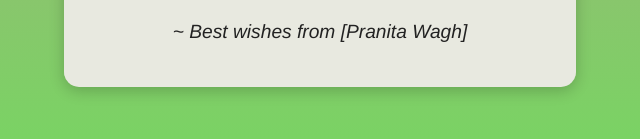
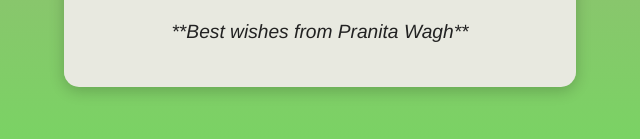
Before and after one commit to Pranita-10/Ganpati-Bappa, a plain HTML site: page index.html in a window 1280 px wide. Shown: the part 687-826 px from the top of the page, 320-960 px from the left. Drawn offline with Linux system fonts and the light colour scheme.

Commit message:
Update index.html

```diff
--- a/index.html
+++ b/index.html
@@ -16,7 +16,7 @@
         </div>
 
         <div class="wisher-info">
-            <p>~ Best wishes from [Pranita Wagh]</p>
+            <p>**Best wishes from Pranita Wagh**</p>
         </div>
     </div>
 </body>
```
